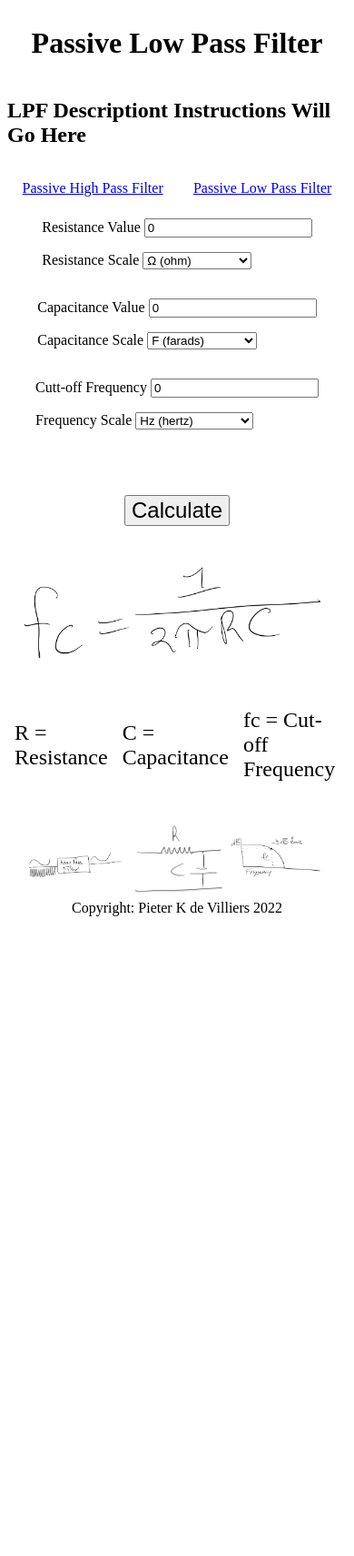
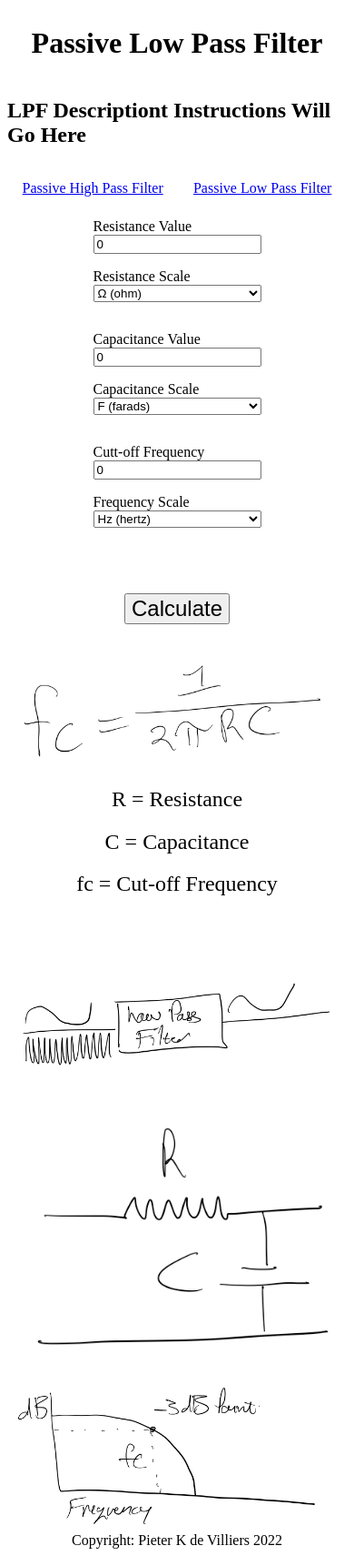
Before and after one commit to pieterkdevilliers/audio-filters-heroku, a PHP site: page /low-pass.html in a window 390 px wide. Shown: the whole page at 91% size. Before the commit the page ends 1007 px from the top, so only its background shows below. Run offline with PHP 8.4, Linux system fonts and the light colour scheme.

Commit message:
Add media query for screens below 400px wide

```diff
--- a/assets/css/styles.css
+++ b/assets/css/styles.css
@@ -104,10 +104,33 @@ body > * {
 }
 
 .filter-diagrams > img {
-    width: 30%;
+    min-width: 250px;
 }
 
 .footer {
     justify-content: center;
     align-items: flex-end;
 }
+
+/* media queries*/
+
+/* for screen size from 400px wide and down */
+@media screen and (max-width: 399.98px) {
+
+    .input-direct > div {
+        display: flex;
+        flex-direction: column;
+    }
+
+    .equation-legend {
+        display: flex;
+        flex-direction: column;
+        padding: 0.1rem;
+    }
+
+    .equation-legend > p {
+        padding: 0.1rem;
+        margin: 0.5rem;
+        text-align: center;
+    }
+}
```
